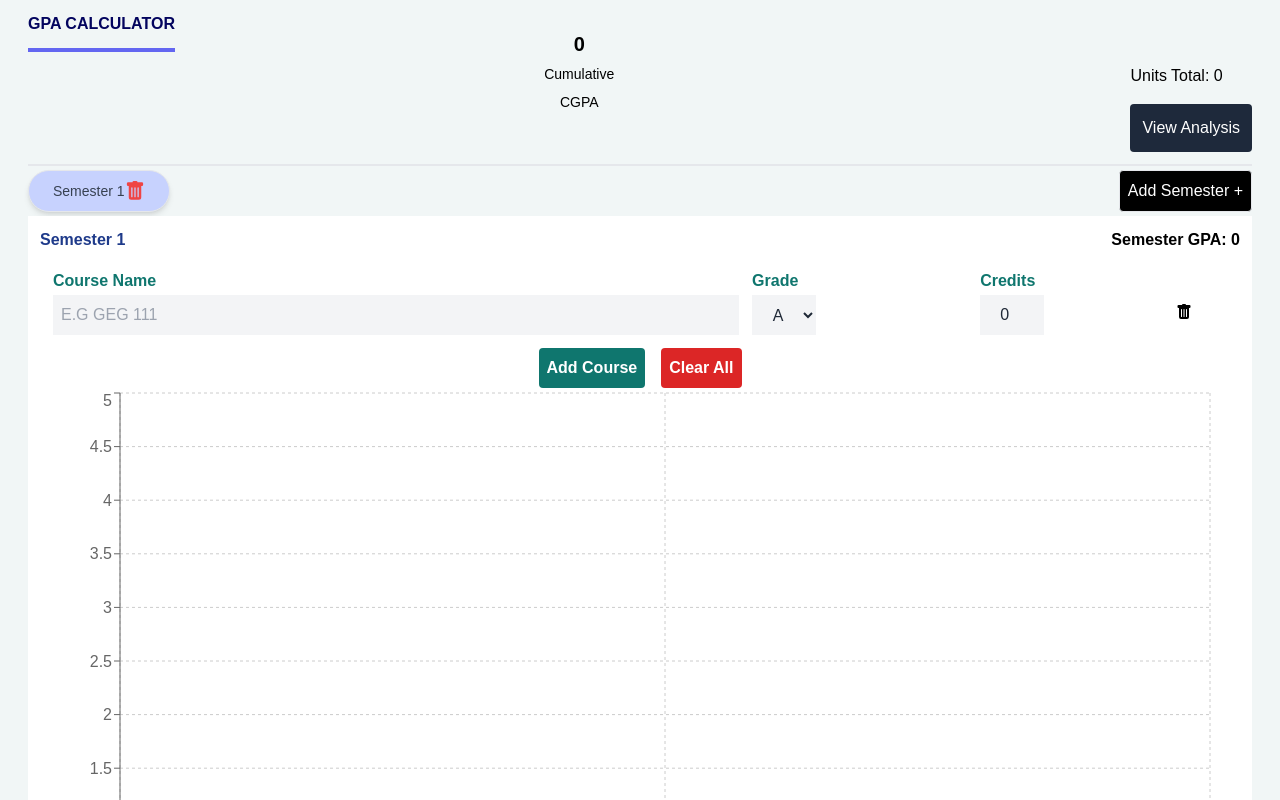
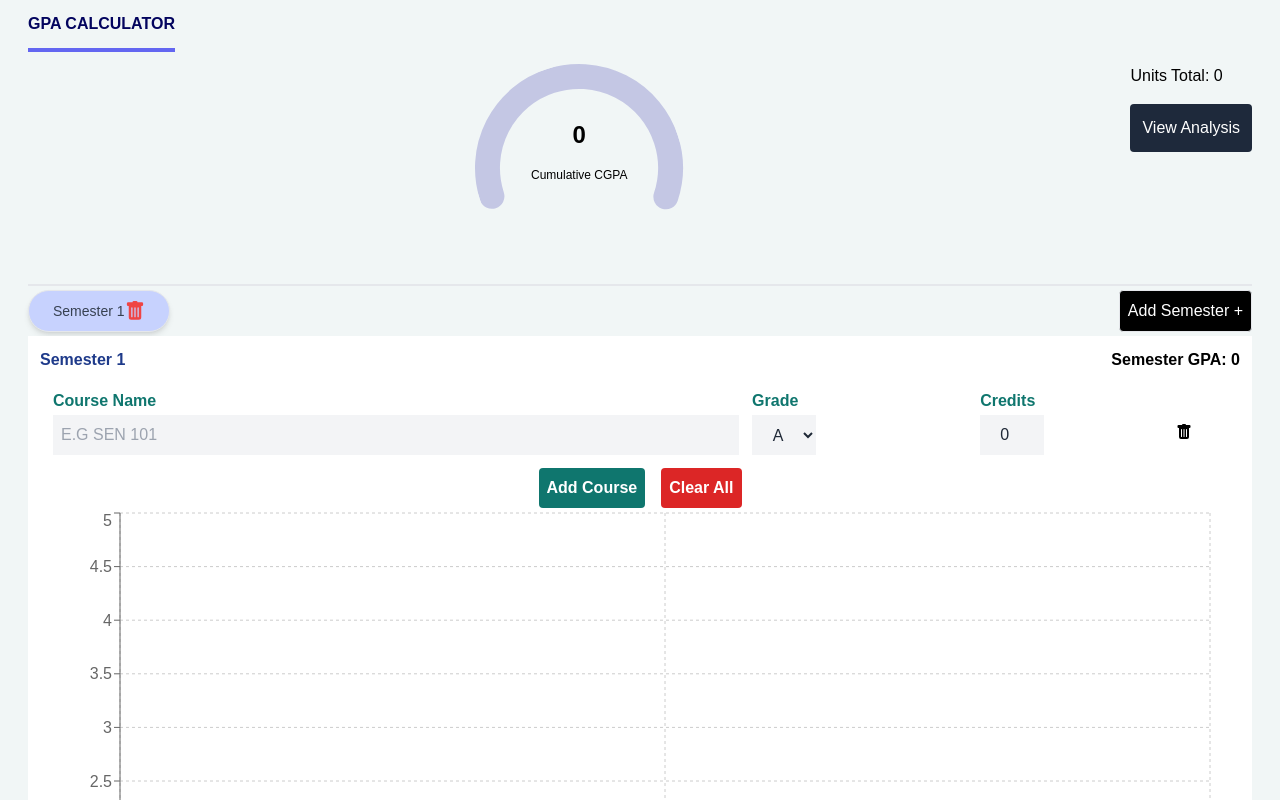
Before and after one commit to nomsou/cgpa-calculator, a Next.js app: page / in a window 1280 px wide. Shown: the top 800 px of the page. Built offline with nearby package versions, Linux system fonts and the light colour scheme.

Commit message:
modified the progress bar to make it visible

```diff
--- a/src/components/Course.jsx
+++ b/src/components/Course.jsx
@@ -14,7 +14,7 @@ function Course({
       <td className="pr-3">
         <input
           className="w-full uppercase bg-gray-100 text-gray-800 h-10 px-2"
-          placeholder={"E.g GEG 111"}
+          placeholder={"E.g SEN 101"}
           value={course?.title}
           onChange={(e) => handleCourseTitleChange(e.target.value)}
         />
@@ -38,7 +38,7 @@ function Course({
       <td>
         <input
           className="w-16 text-center bg-gray-100 text-gray-800 h-10"
-          placeholder="E.g 5"
+          placeholder="E.g 3"
           step={1}
           min={0}
           value={course?.unit}
--- a/src/components/ProgressBar.jsx
+++ b/src/components/ProgressBar.jsx
@@ -2,10 +2,9 @@ import React from "react";
 import { CircularProgressbarWithChildren } from "react-circular-progressbar";
 
 function ProgressBar({ value }) {
-  let value_int = (value / 5) * 100;
 
+  let value_int = (value / 5) * 100
   return (
-    <div className="relative flex justify-center items-center">
       <CircularProgressbarWithChildren
           value={value_int}
           circleRatio={0.6}
@@ -14,24 +13,16 @@ function ProgressBar({ value }) {
               root: {
                   transform: "rotate(-108deg)",
               },
-          path: {
-            stroke: "#7D52E9", // Custom color for the progress path
-            strokeLinecap: "round",
-            strokeWidth: 12,
-          },
-          trail: {
-            stroke: "rgba(128, 128, 200, 0.2)", // Subtle faded trail color
-            strokeLinecap: "round",
-          },
+              path: { stroke: "#7D52E9", strokeLinecap: "round", strokeWidth: 12 },
+              trail: { stroke: "rgba(128,128,200, 0.4)", strokeLinecap: "round",},
           }}
       >
-        <div className="text-center text-xl mt-4">
-          <strong className="block">{value}</strong>
-          <small className="text-sm">Cumulative CGPA</small>
+          <div style={{ fontSize: 24, marginTop: -30, textAlign:'center' }}>
+              <strong style={{display: 'block'}}>{value}</strong>
+              <small style={{fontSize: 12}}>Cumulative CGPA</small>
           </div>
       </CircularProgressbarWithChildren>
-    </div>
-  );
+  )
 }
 
-export default ProgressBar;
+export default ProgressBar
```
Lines whose indentation alone changed are shown as unchanged.
